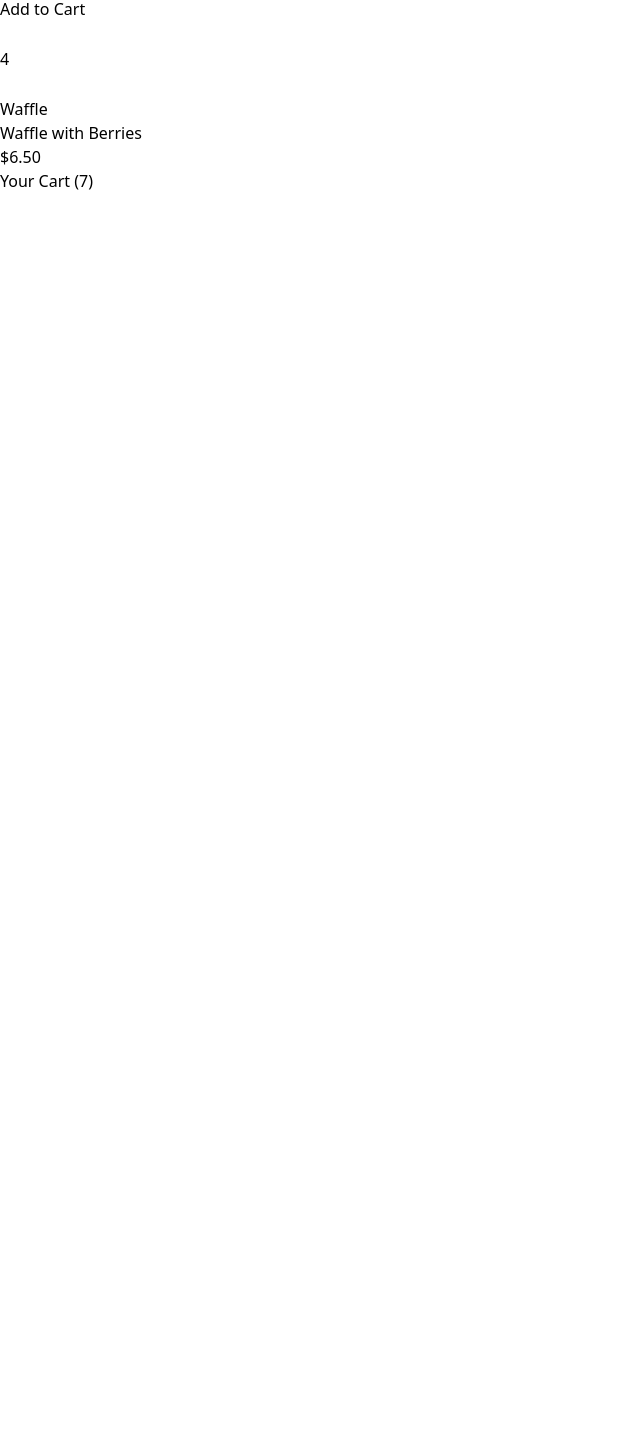
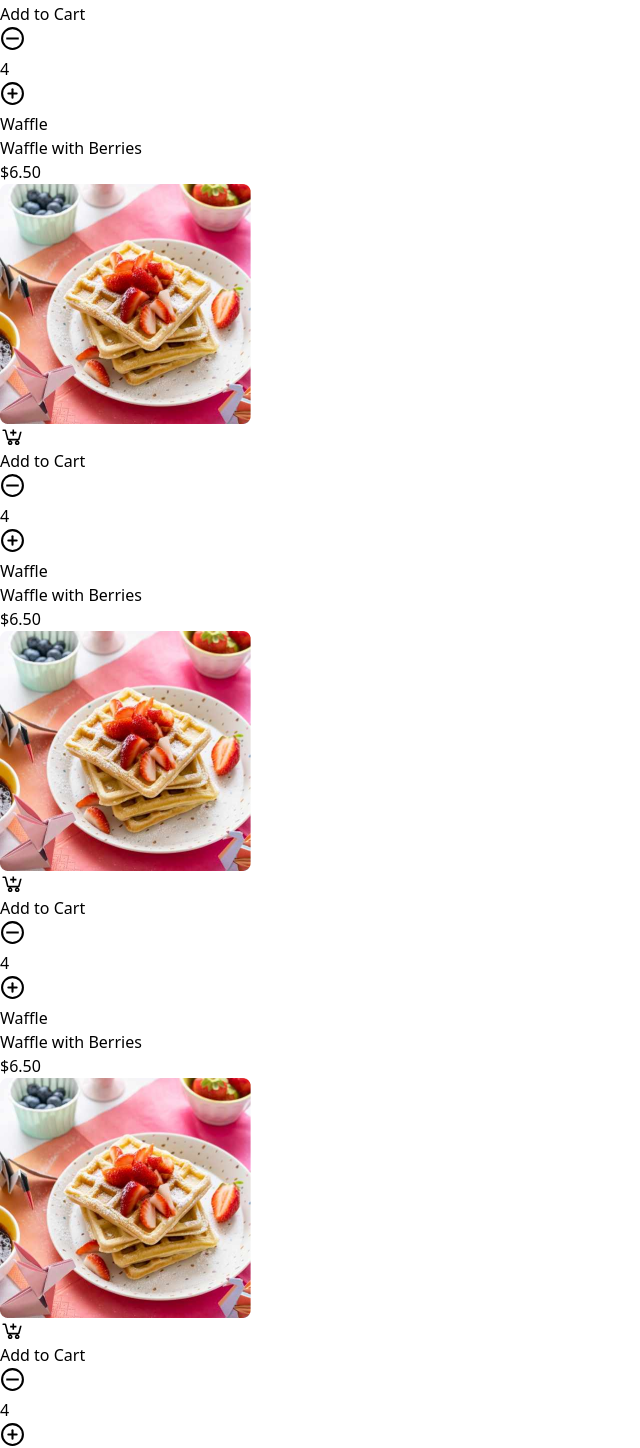
Before and after one commit to Sara01romao/product-list-with-cart-react-typescript, a React (Vite) app: page / in a window 1280 px wide. Shown: the part 287-1735 px from the top of the page, without its empty margins (0-640 px from the left). Before the commit the page ends 800 px from the top, so only its background shows below. Built offline with nearby package versions, Linux system fonts and the light colour scheme.

Commit message:
style: melhoria layout card e posição dos botoes

```diff
--- a/src/pages/home/index.tsx
+++ b/src/pages/home/index.tsx
@@ -1,3 +1,6 @@
+import { GrSubtractCircle } from "react-icons/gr";
+import { LiaCartPlusSolid } from "react-icons/lia";
+import { LuPlusCircle } from "react-icons/lu";
 
  export function Home(){
     return(
@@ -9,54 +12,127 @@
             Desserts
           </h1>
 
-          <div>
+          <div className="flex gap-6 flex-wrap">
+
               <div>
-                  <img src="./doce.png" alt="" />
+                  <div className="relative">
+                      <img src="./doce.png" alt="doce" />
+                      <button className="group px-6 h-12 absolute bottom-[-20px] right-0 left-0 w-52 m-auto bg-white border-2 border-rose-[#AD8A85] flex items-center justify-center gap-5 rounded-full text-[#260F08] hover:bg-[#C73B0F] hover:text-white transition ease-in-out duration-300  ">
 
+                          <LiaCartPlusSolid size={25} className="text-[#C73B0F]  group-hover:text-white"/>
+                          Add to Cart
+                      </button>
 
-                 <button className="flex items-center">
-                   <svg width="21" height="20" viewBox="0 0 21 20" fill="none" xmlns="http://www.w3.org/2000/svg">
-                      <g clip-path="url(#clip0_72_58)">
-                      <path d="M6.58337 18.75C7.27373 18.75 7.83337 18.1904 7.83337 17.5C7.83337 16.8096 7.27373 16.25 6.58337 16.25C5.89302 16.25 5.33337 16.8096 5.33337 17.5C5.33337 18.1904 5.89302 18.75 6.58337 18.75Z" fill="#C73B0F"/>
-                      <path d="M15.3334 18.75C16.0237 18.75 16.5834 18.1904 16.5834 17.5C16.5834 16.8096 16.0237 16.25 15.3334 16.25C14.643 16.25 14.0834 16.8096 14.0834 17.5C14.0834 18.1904 14.643 18.75 15.3334 18.75Z" fill="#C73B0F"/>
-                      <path d="M3.44587 1.7525C3.41757 1.61087 3.34108 1.48341 3.22941 1.3918C3.11775 1.3002 2.97781 1.25009 2.83337 1.25H0.333374V2.5H2.32087L4.72087 14.4975C4.74918 14.6391 4.82567 14.7666 4.93733 14.8582C5.049 14.9498 5.18894 14.9999 5.33337 15H16.5834V13.75H5.84587L5.34587 11.25H16.5834C16.7256 11.25 16.8635 11.2015 16.9744 11.1125C17.0853 11.0235 17.1625 10.8994 17.1934 10.7606L18.6109 4.375H17.3315L16.0821 10H5.09587L3.44587 1.7525Z" fill="#C73B0F"/>
-                      <path d="M11.5834 3.75V1.25H10.3334V3.75H7.83337V5H10.3334V7.5H11.5834V5H14.0834V3.75H11.5834Z" fill="#C73B0F"/>
-                      </g>
-                      <defs>
-                      <clipPath id="clip0_72_58">
-                      <rect width="20" height="20" fill="white" transform="translate(0.333374)"/>
-                      </clipPath>
-                      </defs>
-                    </svg>
+                    <div className="px-6 h-12 w-52 m-auto absolute bottom-[-20px] right-0 left-0 right bg-[#C73B0F]  flex justify-between items-center rounded-full ">
+                      <button>
+                        <GrSubtractCircle size={25} className="text-white hover:scale-110 duration-300" />
+                      </button>
 
-                    Add to Cart
-                 </button>
+                      <p className="text-white">4</p>
 
-                 <div className="bg-orange-800 flex justify-between items-center rounded-full h-10">
-                   <button>
-                    <svg width="20" height="20" viewBox="0 0 20 20" fill="none" xmlns="http://www.w3.org/2000/svg">
-                      <path d="M10.0001 2.5C14.1251 2.5 17.5001 5.875 17.5001 10C17.5001 14.125 14.1251 17.5 10.0001 17.5C5.87512 17.5 2.50012 14.125 2.50012 10C2.50012 5.875 5.87512 2.5 10.0001 2.5ZM10.0001 1.25C5.18762 1.25 1.25012 5.1875 1.25012 10C1.25012 14.8125 5.18762 18.75 10.0001 18.75C14.8126 18.75 18.7501 14.8125 18.7501 10C18.7501 5.1875 14.8126 1.25 10.0001 1.25Z" fill="white"/>
-                      <path d="M5.00012 9.375H15.0001V10.625H5.00012V9.375Z" fill="white"/>
-                    </svg>
+                      <button className="group ">
+                          <LuPlusCircle size={25} className="text-white hover:scale-110 duration-300" />
 
-                   </button>
+                      </button>
+                    </div>
+                  </div>
 
-                   <p>4</p>
-
-                   <button>
-                    <svg width="20" height="20" viewBox="0 0 20 20" fill="none" xmlns="http://www.w3.org/2000/svg">
-                      <path d="M10.0001 2.5C14.1251 2.5 17.5001 5.875 17.5001 10C17.5001 14.125 14.1251 17.5 10.0001 17.5C5.87512 17.5 2.50012 14.125 2.50012 10C2.50012 5.875 5.87512 2.5 10.0001 2.5ZM10.0001 1.25C5.18762 1.25 1.25012 5.1875 1.25012 10C1.25012 14.8125 5.18762 18.75 10.0001 18.75C14.8126 18.75 18.7501 14.8125 18.7501 10C18.7501 5.1875 14.8126 1.25 10.0001 1.25Z" fill="white"/>
-                      <path d="M15.0001 9.375H10.6251V5H9.37512V9.375H5.00012V10.625H9.37512V15H10.6251V10.625H15.0001V9.375Z" fill="white"/>
-                      </svg>
-
-                   </button>
-                 </div>
+                  <div className="mt-8">
+                    <p className="text-[#87635A]">Waffle</p>
+                    <h4 className="text-[#260F08] text-lg font-medium">Waffle with Berries</h4>
+                    <p className="text-[#C73B0F]  text-lg font-medium">$6.50</p>
+                  </div>
               </div>
 
               <div>
-                <p className="text-orange-700">Waffle</p>
-                <h4>Waffle with Berries</h4>
-                <p>$6.50</p>
+                  <div className="relative">
+                      <img src="./doce.png" alt="doce" />
+                      <button className="group px-6 h-12 absolute bottom-[-20px] right-0 left-0 w-52 m-auto bg-white border-2 border-rose-[#AD8A85] flex items-center justify-center gap-5 rounded-full text-[#260F08] hover:bg-[#C73B0F] hover:text-white transition ease-in-out duration-300  ">
+
+                          <LiaCartPlusSolid size={25} className="text-[#C73B0F]  group-hover:text-white"/>
+                          Add to Cart
+                      </button>
+
+                    <div className="px-6 h-12 w-52 m-auto absolute bottom-[-20px] right-0 left-0 right bg-[#C73B0F]  flex justify-between items-center rounded-full ">
+                      <button>
+                        <GrSubtractCircle size={25} className="text-white hover:scale-110 duration-300" />
+                      </button>
+
+                      <p className="text-white">4</p>
+
+                      <button className="group ">
+                          <LuPlusCircle size={25} className="text-white hover:scale-110 duration-300" />
+
+                      </button>
+                    </div>
+                  </div>
+
+                  <div className="mt-8">
+                    <p className="text-[#87635A]">Waffle</p>
+                    <h4 className="text-[#260F08] text-lg font-medium">Waffle with Berries</h4>
+                    <p className="text-[#C73B0F]  text-lg font-medium">$6.50</p>
+                  </div>
+              </div>
+
+              <div>
+                  <div className="relative">
+                      <img src="./doce.png" alt="doce" />
+                      <button className="group px-6 h-12 absolute bottom-[-20px] right-0 left-0 w-52 m-auto bg-white border-2 border-rose-[#AD8A85] flex items-center justify-center gap-5 rounded-full text-[#260F08] hover:bg-[#C73B0F] hover:text-white transition ease-in-out duration-300  ">
+
+                          <LiaCartPlusSolid size={25} className="text-[#C73B0F]  group-hover:text-white"/>
+                          Add to Cart
+                      </button>
+
+                    <div className="px-6 h-12 w-52 m-auto absolute bottom-[-20px] right-0 left-0 right bg-[#C73B0F]  flex justify-between items-center rounded-full ">
+                      <button>
+                        <GrSubtractCircle size={25} className="text-white hover:scale-110 duration-300" />
+                      </button>
+
+                      <p className="text-white">4</p>
+
+                      <button className="group ">
+                          <LuPlusCircle size={25} className="text-white hover:scale-110 duration-300" />
+
+                      </button>
+                    </div>
+                  </div>
+
+                  <div className="mt-8">
+                    <p className="text-[#87635A]">Waffle</p>
+                    <h4 className="text-[#260F08] text-lg font-medium">Waffle with Berries</h4>
+                    <p className="text-[#C73B0F]  text-lg font-medium">$6.50</p>
+                  </div>
+              </div>
+
+
+              <div>
+                  <div className="relative">
+                      <img src="./doce.png" alt="doce" />
+                      <button className="group px-6 h-12 absolute bottom-[-20px] right-0 left-0 w-52 m-auto bg-white border-2 border-rose-[#AD8A85] flex items-center justify-center gap-5 rounded-full text-[#260F08] hover:bg-[#C73B0F] hover:text-white transition ease-in-out duration-300  ">
+
+                          <LiaCartPlusSolid size={25} className="text-[#C73B0F]  group-hover:text-white"/>
+                          Add to Cart
+                      </button>
+
+                    <div className="px-6 h-12 w-52 m-auto absolute bottom-[-20px] right-0 left-0 right bg-[#C73B0F]  flex justify-between items-center rounded-full ">
+                      <button>
+                        <GrSubtractCircle size={25} className="text-white hover:scale-110 duration-300" />
+                      </button>
+
+                      <p className="text-white">4</p>
+
+                      <button className="group ">
+                          <LuPlusCircle size={25} className="text-white hover:scale-110 duration-300" />
+
+                      </button>
+                    </div>
+                  </div>
+
+                  <div className="mt-8">
+                    <p className="text-[#87635A]">Waffle</p>
+                    <h4 className="text-[#260F08] text-lg font-medium">Waffle with Berries</h4>
+                    <p className="text-[#C73B0F]  text-lg font-medium">$6.50</p>
+                  </div>
               </div>
           </div>
         </div>
```
